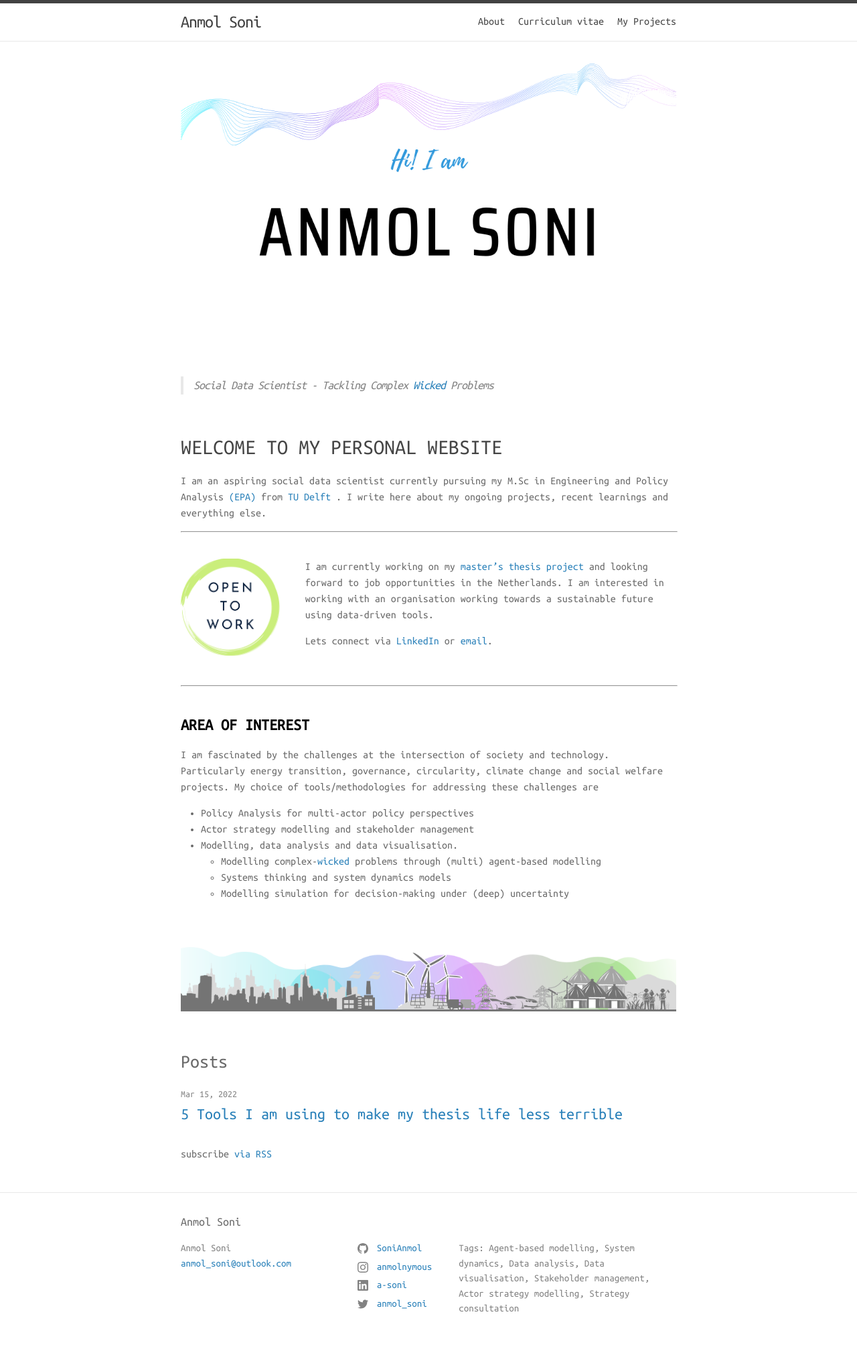
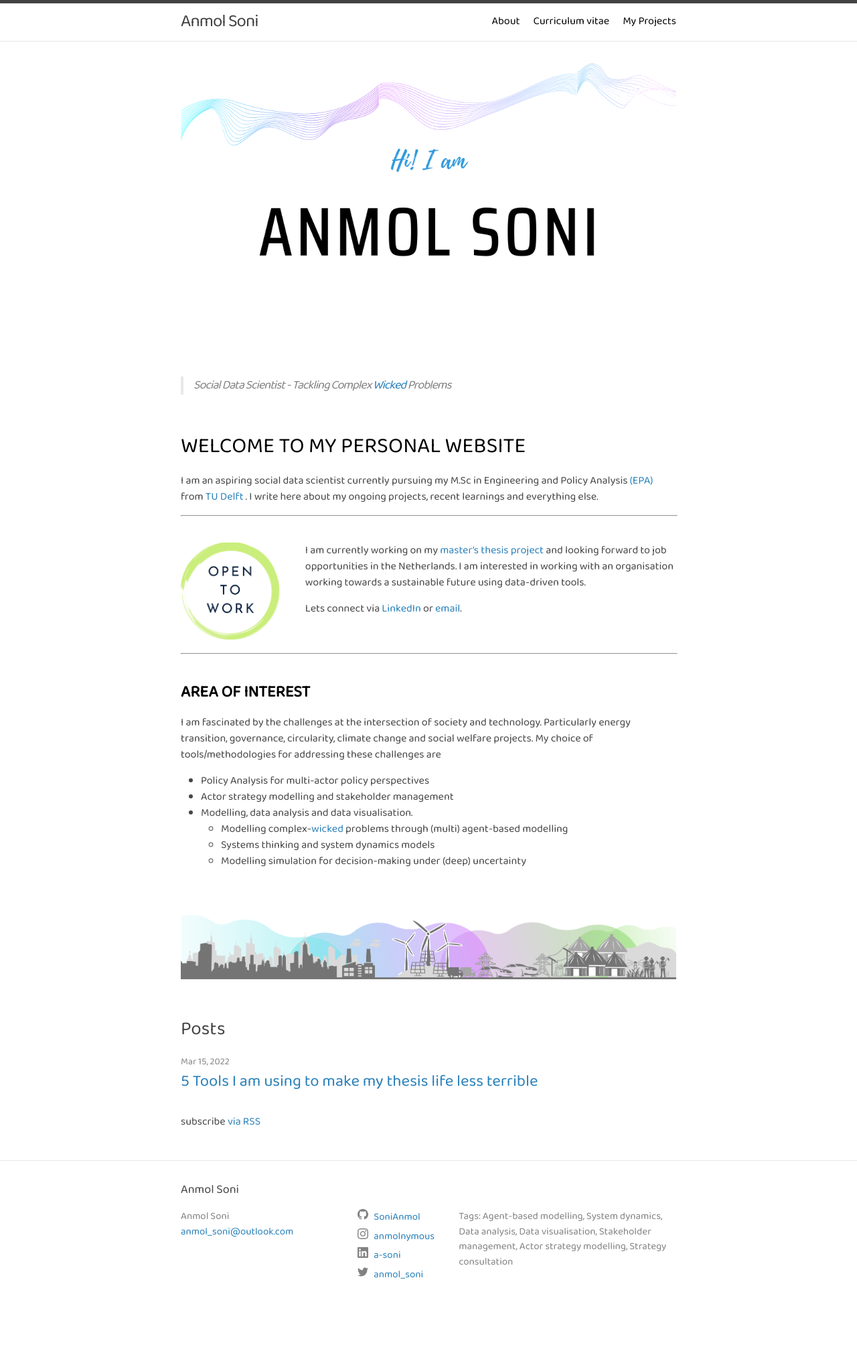
Before and after one commit to SoniAnmol/SoniAnmol.github.io, a Jekyll site: the page built from index.markdown, in a window 1280 px wide. Shown: the whole page at 67% size. Built offline with Jekyll 4.4.1, drawn with Linux system fonts in a browser that asks for light colours; after the commit the page ends 1974 px from its top, so only the background shows below that.

Commit message:
updated fonts

```diff
--- a/Gemfile
+++ b/Gemfile
@@ -1,4 +1,4 @@
-source "https://rubygems.org"
+source "http://rubygems.org"
 # Hello! This is where you manage which Jekyll version is used to run.
 # When you want to use a different version, change it below, save the
 # file and run `bundle install`. Run Jekyll with `bundle exec`, like so:
--- a/_includes/head.html
+++ b/_includes/head.html
@@ -1,5 +1,8 @@
 {% seo %}
 <head>
+  <link rel="preconnect" href="https://fonts.googleapis.com">
+  <link rel="preconnect" href="https://fonts.gstatic.com" crossorigin>
+  <link href="https://fonts.googleapis.com/css2?family=Baloo+2&display=swap" rel="stylesheet">
   <meta charset="utf-8">
   <meta http-equiv="X-UA-Compatible" content="IE=edge">
   <meta name="viewport" content="width=device-width, initial-scale=1">
--- a/_sass/minima.scss
+++ b/_sass/minima.scss
@@ -2,8 +2,7 @@
 
 // Define defaults for each variable.
 
-// $base-font-family: -apple-system, BlinkMacSystemFont, "Segoe UI", Roboto, Helvetica, Arial, sans-serif, "Apple Color Emoji", "Segoe UI Emoji", "Segoe UI Symbol" !default;
-$base-font-family: 'Ubuntu Mono', monospace;
+$base-font-family: 'Baloo 2', cursive;
 $base-font-size:   16px !default;
 $base-font-weight: 400 !default;
 $small-font-size:  $base-font-size * 0.875 !default;
@@ -11,8 +10,8 @@
 
 $spacing-unit:     30px !default;
 
-$text-color:       #696969 !default;
-$heading-color:    #454545 !default;
+$text-color:       #454545 !default;
+$heading-color:    #000000 !default;
 $background-color: #FFFFFF !default;
 $brand-color:      #2980B9 !default;
 $link-color:       #2980B9 !default;
```
Also changed, not shown: Gemfile.lock.
